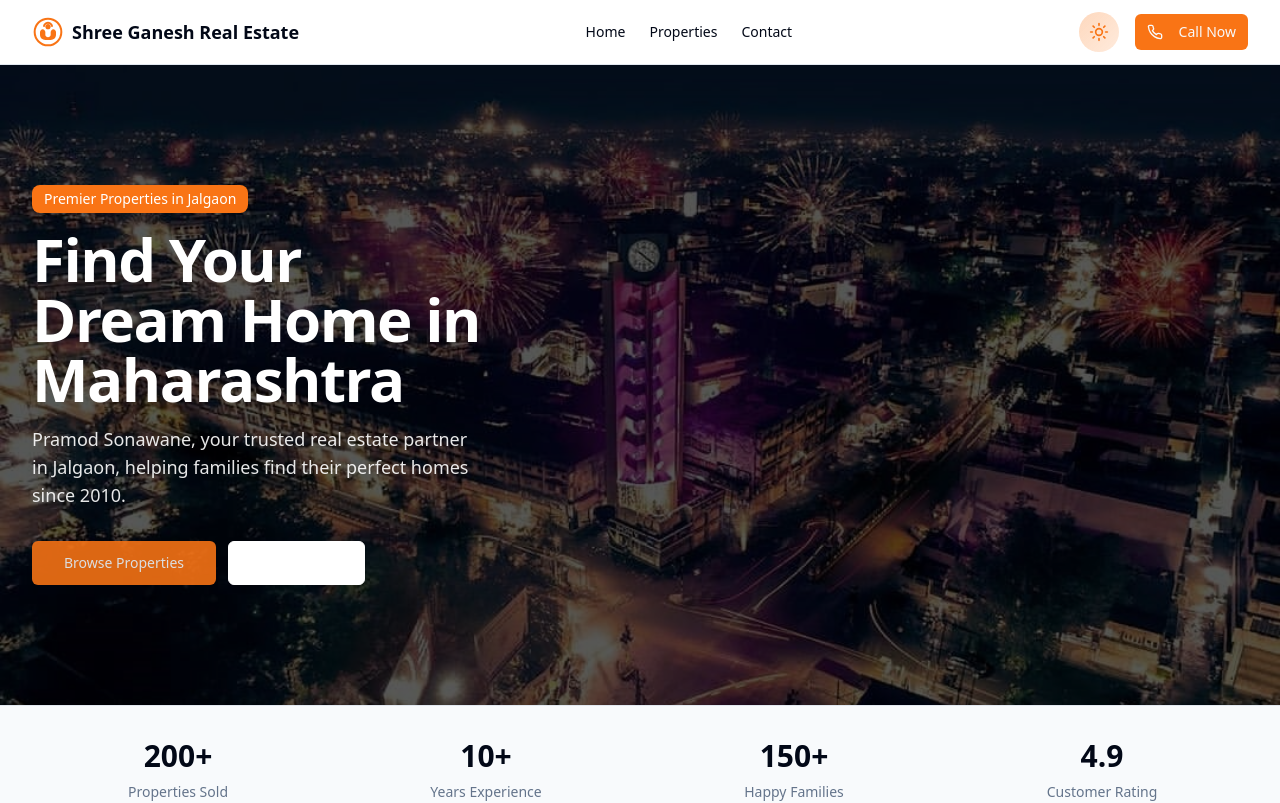
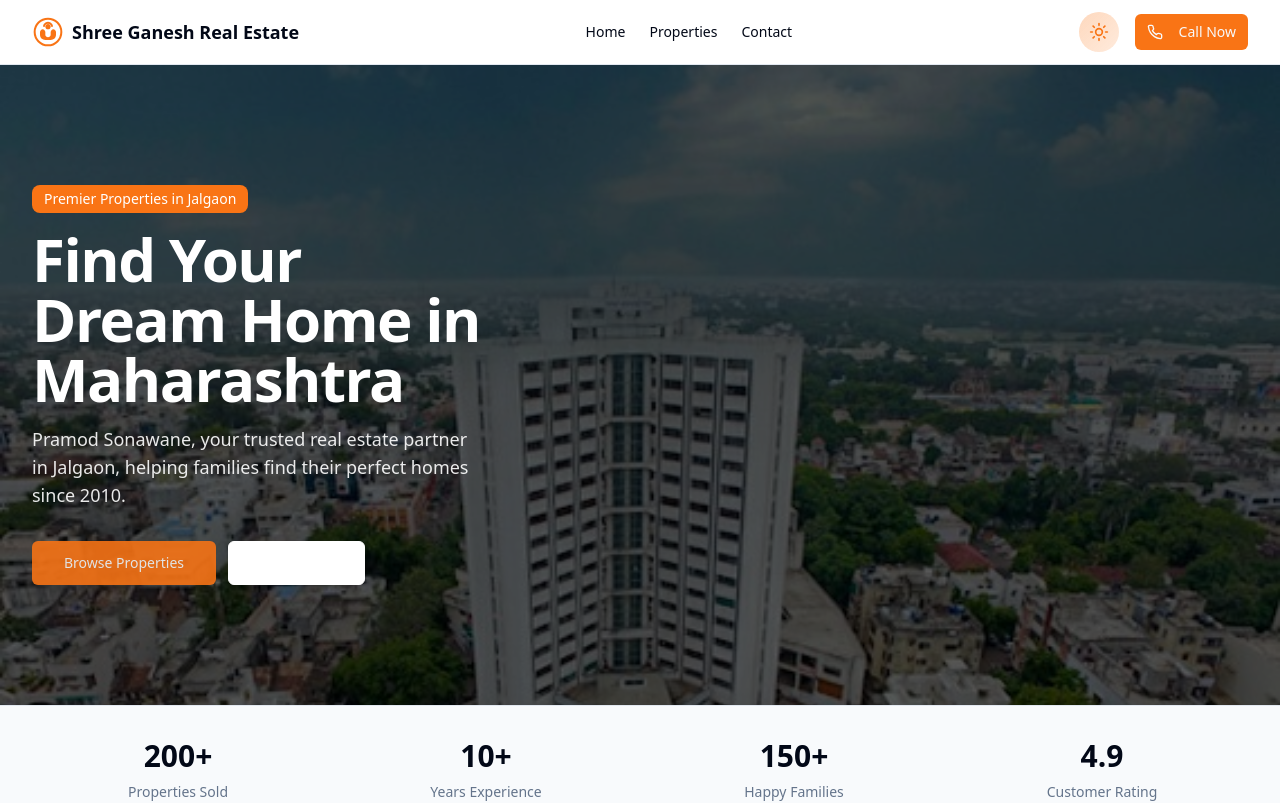
Before and after one commit to om-sonawane/Real-Estate, a Next.js app: page / in a window 1280 px wide. Shown: the top 803 px of the page. Built offline with nearby package versions, Linux system fonts and the light colour scheme.

Commit message:
"image-update"

```diff
--- a/app/page.tsx
+++ b/app/page.tsx
@@ -57,7 +57,7 @@ export default function HomePage() {
         <section id="home" className="relative">
           <div className="absolute inset-0 z-0">
             <Image
-              src="/jalgaon_skyline.jpg"
+              src="/jalgaon.jpg"
               alt="Jalgaon Real Estate"
               fill
               className="object-cover brightness-[0.7]"
```
Also changed, not shown: public/jalgaon.jpg (added).
